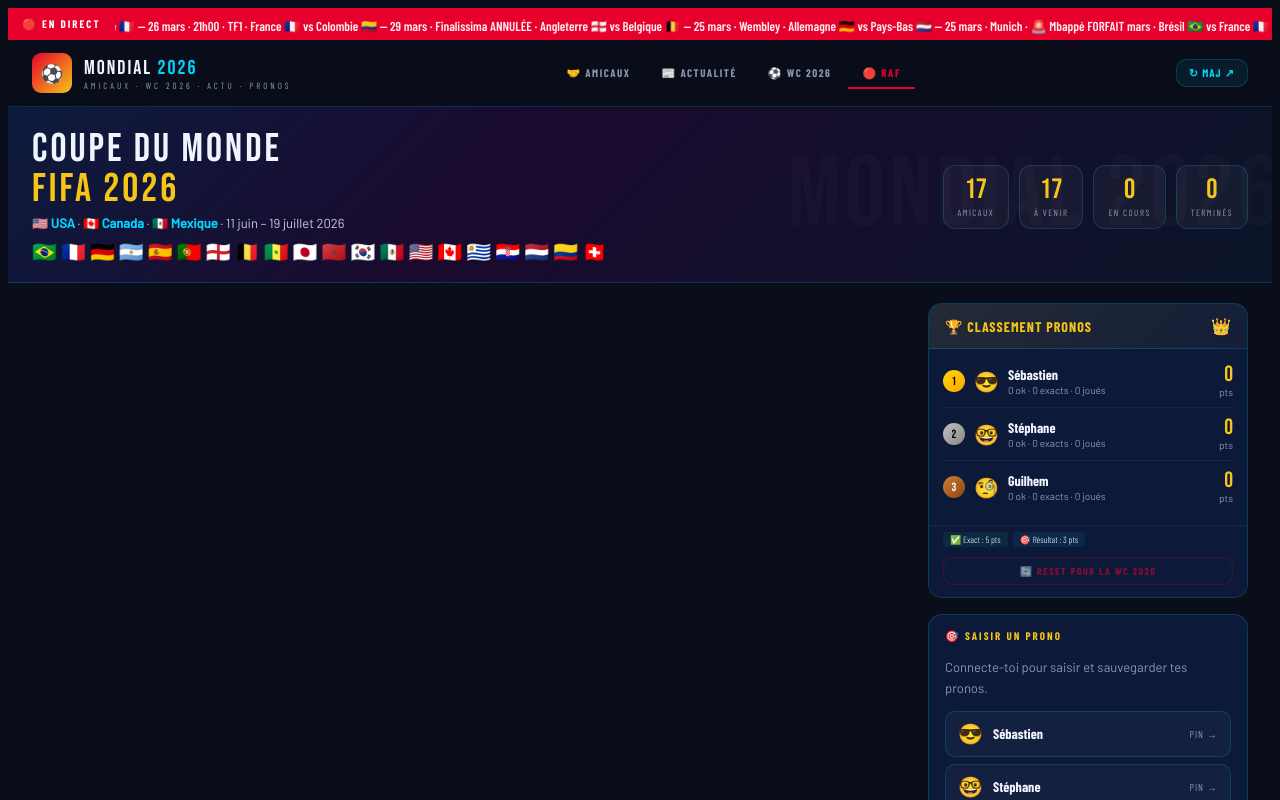
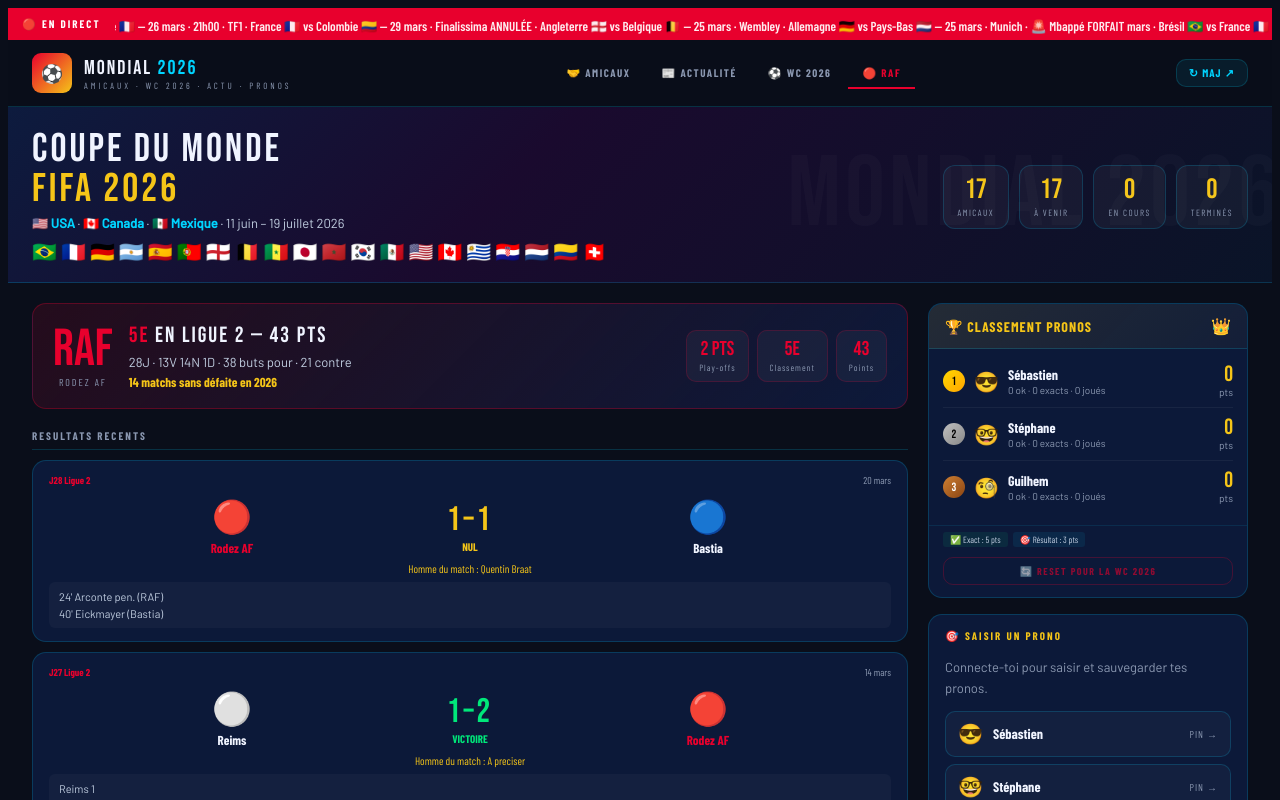
Before and after one commit to SpottedRodez/mondial2026, a React (Vite) app: page / in a window 1280 px wide. Both pictures are taken after a click on the button "🔴 RAF". Shown: the top 800 px of the page. Built offline with nearby package versions, Linux system fonts and the light colour scheme.

Commit message:
Update App.jsx

```diff
--- a/src/App.jsx
+++ b/src/App.jsx
@@ -446,6 +446,127 @@
               <div style={{fontSize:13, color:D.gris}}>Les matchs, scores et stats apparaîtront ici dès le début du tournoi.</div>
             </div>
           )}
+
+          {/* ── RAF ── */}
+          {mainTab==="raf" && (
+            <div>
+              {/* Hero RAF */}
+              <div style={{background:"linear-gradient(135deg,rgba(232,0,45,0.12),rgba(13,27,62,0.9))", border:"1px solid rgba(232,0,45,0.3)", borderRadius:D.rlg, padding:"18px 20px", marginBottom:20}}>
+                <div style={{display:"flex", alignItems:"center", gap:16, flexWrap:"wrap"}}>
+                  <div style={{textAlign:"center"}}>
+                    <div style={{fontFamily:"'Bebas Neue',sans-serif", fontSize:52, color:"#E8002D", lineHeight:1}}>RAF</div>
+                    <div style={{fontFamily:"'Barlow Condensed',sans-serif", fontSize:10, color:D.gris, letterSpacing:2}}>RODEZ AF</div>
+                  </div>
+                  <div style={{flex:1}}>
+                    <div style={{fontFamily:"'Bebas Neue',sans-serif", fontSize:22, letterSpacing:2, marginBottom:5}}>
+                      <span style={{color:"#E8002D"}}>{RAF.classement.pos}e</span> en Ligue 2 — {RAF.classement.pts} pts
+                    </div>
+                    <div style={{fontSize:13, color:"#C0CDE0", marginBottom:4}}>
+                      {RAF.classement.j}J · {RAF.classement.v}V {RAF.classement.n}N {RAF.classement.d}D · {RAF.classement.bp} buts pour · {RAF.classement.bc} contre
+                    </div>
+                    <div style={{fontFamily:"'Barlow Condensed',sans-serif", fontSize:13, fontWeight:700, color:"#F5C518"}}>{RAF.serie}</div>
+                  </div>
+                  <div style={{display:"flex", gap:8, flexShrink:0}}>
+                    {[["Play-offs","2 pts"],["Classement",RAF.classement.pos+"e"],["Points",RAF.classement.pts]].map(([l,v])=>(
+                      <div key={l} style={{textAlign:"center", background:"rgba(255,255,255,0.04)", border:"1px solid rgba(232,0,45,0.2)", padding:"8px 12px", borderRadius:10}}>
+                        <div style={{fontFamily:"'Bebas Neue',sans-serif", fontSize:20, color:"#E8002D", lineHeight:1}}>{v}</div>
+                        <div style={{fontFamily:"'Barlow Condensed',sans-serif", fontSize:9, color:D.gris, letterSpacing:1, marginTop:3}}>{l}</div>
+                      </div>
+                    ))}
+                  </div>
+                </div>
+              </div>
+
+              {/* Resultats recents */}
+              <div style={{fontFamily:"'Barlow Condensed',sans-serif", fontSize:11, fontWeight:700, letterSpacing:2, color:D.gris, textTransform:"uppercase", marginBottom:10, paddingBottom:7, borderBottom:`1px solid ${D.border}`}}>
+                Resultats recents
+              </div>
+              {RAF.recents.map(m=>(
+                <div key={m.id} style={{background:D.card, border:`1px solid ${D.border}`, borderRadius:D.rlg, padding:"13px 16px", marginBottom:10}}>
+                  <div style={{display:"flex", justifyContent:"space-between", marginBottom:10}}>
+                    <span style={{fontFamily:"'Barlow Condensed',sans-serif", fontSize:10, color:"#E8002D", fontWeight:700}}>{m.journee} Ligue 2</span>
+                    <span style={{fontFamily:"'Barlow Condensed',sans-serif", fontSize:10, color:D.gris}}>{m.date}</span>
+                  </div>
+                  <div style={{display:"flex", alignItems:"center", justifyContent:"space-between", gap:10}}>
+                    <div style={{textAlign:"center", flex:1}}>
+                      <div style={{fontSize:32}}>{m.hL}</div>
+                      <div style={{fontFamily:"'Barlow Condensed',sans-serif", fontSize:13, fontWeight:700, marginTop:4, color:m.home==="Rodez AF"?"#E8002D":D.blanc}}>{m.home}</div>
+                    </div>
+                    <div style={{textAlign:"center", minWidth:90}}>
+                      <div style={{fontFamily:"'Bebas Neue',sans-serif", fontSize:34, letterSpacing:3, color:m.result==="V"?"#00E87A":m.result==="N"?"#F5C518":"#E8002D"}}>{m.score.h}–{m.score.a}</div>
+                      <div style={{fontFamily:"'Barlow Condensed',sans-serif", fontSize:11, fontWeight:700, color:m.result==="V"?"#00E87A":m.result==="N"?"#F5C518":"#E8002D"}}>{m.result==="V"?"VICTOIRE":m.result==="N"?"NUL":"DEFAITE"}</div>
+                    </div>
+                    <div style={{textAlign:"center", flex:1}}>
+                      <div style={{fontSize:32}}>{m.aL}</div>
+                      <div style={{fontFamily:"'Barlow Condensed',sans-serif", fontSize:13, fontWeight:700, marginTop:4, color:m.away==="Rodez AF"?"#E8002D":D.blanc}}>{m.away}</div>
+                    </div>
+                  </div>
+                  {m.resume && m.resume.motm && <div style={{textAlign:"center", fontSize:11, color:D.or, marginTop:6, fontFamily:"'Barlow Condensed',sans-serif"}}>Homme du match : {m.resume.motm}</div>}
+                  {m.resume && m.resume.buts && m.resume.buts.length>0 && (
+                    <div style={{marginTop:7, padding:"6px 10px", background:"rgba(255,255,255,0.03)", borderRadius:6}}>
+                      {m.resume.buts.map((b,i)=><div key={i} style={{fontSize:11, color:"#C0CDE0", padding:"2px 0"}}>{b}</div>)}
+                    </div>
+                  )}
+                </div>
+              ))}
+
+              {/* Prochains matchs */}
+              <div style={{fontFamily:"'Barlow Condensed',sans-serif", fontSize:11, fontWeight:700, letterSpacing:2, color:D.gris, textTransform:"uppercase", marginTop:20, marginBottom:10, paddingBottom:7, borderBottom:`1px solid ${D.border}`}}>
+                Prochains matchs
+              </div>
+              {RAF.prochains.map(m=>(
+                <div key={m.id} style={{background:D.card, border:`1px solid ${D.border}`, borderRadius:D.rlg, padding:"13px 16px", marginBottom:10}}>
+                  <div style={{display:"flex", justifyContent:"space-between", marginBottom:10}}>
+                    <span style={{fontFamily:"'Barlow Condensed',sans-serif", fontSize:10, color:"#E8002D", fontWeight:700}}>{m.journee} Ligue 2</span>
+                    <span style={{fontFamily:"'Barlow Condensed',sans-serif", fontSize:10, color:"#F5C518", fontWeight:700}}>{m.date}</span>
+                  </div>
+                  <div style={{display:"flex", alignItems:"center", justifyContent:"space-between", gap:10}}>
+                    <div style={{textAlign:"center", flex:1}}>
+                      <div style={{fontSize:36}}>{m.hL}</div>
+                      <div style={{fontFamily:"'Barlow Condensed',sans-serif", fontSize:13, fontWeight:700, marginTop:4, color:m.home==="Rodez AF"?"#E8002D":D.blanc}}>{m.home}</div>
+                    </div>
+                    <div style={{fontFamily:"'Bebas Neue',sans-serif", fontSize:22, color:D.gris, letterSpacing:5}}>VS</div>
+                    <div style={{textAlign:"center", flex:1}}>
+                      <div style={{fontSize:36}}>{m.aL}</div>
+                      <div style={{fontFamily:"'Barlow Condensed',sans-serif", fontSize:13, fontWeight:700, marginTop:4, color:m.away==="Rodez AF"?"#E8002D":D.blanc}}>{m.away}</div>
+                    </div>
+                  </div>
+                  {m.venue && <div style={{textAlign:"center", fontFamily:"'Barlow Condensed',sans-serif", fontSize:11, color:D.gris, marginTop:8}}>📍 {m.venue}</div>}
+                  <div style={{marginTop:10, textAlign:"center"}}>
+                    <button onClick={()=>{if(!auth){setShowPin(true);return;} setSelM(m); setS1(1); setS2(0);}}
+                      style={{padding:"6px 18px", borderRadius:"8px", border:"1px solid rgba(232,0,45,0.3)", background:"rgba(232,0,45,0.08)", color:"#E8002D", fontFamily:"'Barlow Condensed',sans-serif", fontSize:12, fontWeight:700, cursor:"pointer", letterSpacing:1}}>
+                      Pronostiquer
+                    </button>
+                  </div>
+                  {auth && (pronos[auth.id]||[]).find(p=>p.matchId===m.id) && (
+                    <div style={{marginTop:6, fontFamily:"'Barlow Condensed',sans-serif", fontSize:11, color:"#00D4FF", textAlign:"center", background:"rgba(0,212,255,0.08)", borderRadius:6, padding:"3px 0"}}>
+                      Mon prono : {(pronos[auth.id]||[]).find(p=>p.matchId===m.id).s1}–{(pronos[auth.id]||[]).find(p=>p.matchId===m.id).s2}
+                    </div>
+                  )}
+                </div>
+              ))}
+
+              {/* Actus RAF */}
+              <div style={{fontFamily:"'Barlow Condensed',sans-serif", fontSize:11, fontWeight:700, letterSpacing:2, color:D.gris, textTransform:"uppercase", marginTop:20, marginBottom:10, paddingBottom:7, borderBottom:`1px solid ${D.border}`}}>
+                Actualites RAF
+              </div>
+              {RAF.news.map((n,i)=>(
+                <div key={n.id} style={{background:D.card, borderRadius:D.rlg, padding:"13px 15px", display:"flex", gap:12, marginBottom:8,
+                  border:`1px solid ${n.hot?"rgba(232,0,45,0.3)":D.border}`,
+                  borderLeft:`3px solid ${n.hot?"#E8002D":D.border}`}}>
+                  <div style={{fontSize:22, flexShrink:0}}>{n.icon==="fire"?"🔥":n.icon==="goal"?"⚽":n.icon==="glove"?"🧤":n.icon==="cal"?"📅":"📊"}</div>
+                  <div style={{flex:1}}>
+                    <div style={{display:"flex", alignItems:"center", gap:6, marginBottom:4}}>
+                      <span style={{fontFamily:"'Barlow Condensed',sans-serif", fontSize:10, fontWeight:700, letterSpacing:2, color:"#E8002D"}}>RAF LIGUE 2</span>
+                      {n.hot && <span style={{fontFamily:"'Barlow Condensed',sans-serif", fontSize:9, background:"rgba(232,0,45,0.2)", color:"#ff6b8a", padding:"1px 6px", borderRadius:3, fontWeight:700}}>CHAUD</span>}
+                    </div>
+                    <div style={{fontSize:13, fontWeight:500, lineHeight:1.4, marginBottom:3, color:D.blanc}}>{n.title}</div>
+                    <div style={{fontSize:12, color:"#C0CDE0", lineHeight:1.5}}>{n.summary}</div>
+                  </div>
+                </div>
+              ))}
+            </div>
+          )}
         </div>
 
         {/* ── SIDEBAR ── */}
```
